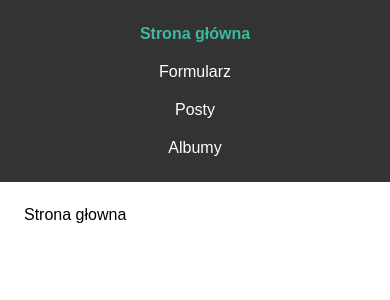
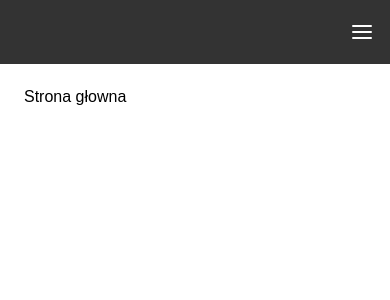
Before and after one commit to vertyll/vue-posts-albums-form, a Vue app: page / in a window 390 px wide. Shown: the top 300 px of the page. Built offline with nearby package versions, Linux system fonts and the light colour scheme.

Commit message:
feat: add hamburger menu

```diff
--- a/src/App.vue
+++ b/src/App.vue
@@ -1,10 +1,16 @@
 <script setup>
+import { ref } from 'vue';
 import { RouterLink, RouterView } from "vue-router";
-
+const isMenuOpen = ref(false);
+const toggleMenu = () => {
+  isMenuOpen.value = !isMenuOpen.value;
+};
+const closeMenu = () => {
+  isMenuOpen.value = false;
+};
 const scrollToTop = () => {
   document.documentElement.scrollTop = 0;
 };
-
 window.onscroll = () => {
   let scrollProgress = document.getElementById("progress");
   let pos = document.documentElement.scrollTop;
@@ -15,46 +21,38 @@ window.onscroll = () => {
   }
 };
 </script>
-
 <template>
   <div id="progress" @click="scrollToTop" class="scroll-to-top">
     <svg width="20" height="20" viewBox="0 0 24 24" fill="none" xmlns="http://www.w3.org/2000/svg">
-      <path d="M12 2L12 22" stroke="currentColor" stroke-width="2" stroke-linecap="round" stroke-linejoin="round"/>
-      <path d="M5 9L12 2L19 9" stroke="currentColor" stroke-width="2" stroke-linecap="round" stroke-linejoin="round"/>
+      <path d="M12 2L12 22" stroke="currentColor" stroke-width="2" stroke-linecap="round" stroke-linejoin="round" />
+      <path d="M5 9L12 2L19 9" stroke="currentColor" stroke-width="2" stroke-linecap="round" stroke-linejoin="round" />
     </svg>
   </div>
-  <div>
-    <nav class="navbar">
-      <RouterLink
-        class="link"
-        to="/"
-        exact
-        :class="{ active: $route.path === '/' }"
-        >Strona główna</RouterLink
-      >
-      <RouterLink
-        class="link"
-        to="/form"
-        exact
-        :class="{ active: $route.path === '/form' }"
-        >Formularz</RouterLink
-      >
-      <RouterLink
-        class="link"
-        to="/posts"
-        exact
-        :class="{ active: $route.path === '/posts' }"
-        >Posty</RouterLink
-      >
-      <RouterLink
-        class="link"
-        to="/albums"
-        exact
-        :class="{ active: $route.path === '/albums' }"
-        >Albumy</RouterLink
-      >
-    </nav>
-  </div>
-
+  <nav class="navbar">
+    <div class="hamburger" @click="toggleMenu">
+      <svg width="24" height="24" viewBox="0 0 24 24" fill="none" xmlns="http://www.w3.org/2000/svg">
+        <path d="M3 12H21" stroke="white" stroke-width="2" stroke-linecap="round" stroke-linejoin="round" />
+        <path d="M3 6H21" stroke="white" stroke-width="2" stroke-linecap="round" stroke-linejoin="round" />
+        <path d="M3 18H21" stroke="white" stroke-width="2" stroke-linecap="round" stroke-linejoin="round" />
+      </svg>
+    </div>
+    <div class="desktop-menu">
+      <RouterLink class="link" to="/" exact :class="{ active: $route.path === '/' }">Strona główna</RouterLink>
+      <RouterLink class="link" to="/form" exact :class="{ active: $route.path === '/form' }">Formularz</RouterLink>
+      <RouterLink class="link" to="/posts" exact :class="{ active: $route.path === '/posts' }">Posty</RouterLink>
+      <RouterLink class="link" to="/albums" exact :class="{ active: $route.path === '/albums' }">Albumy</RouterLink>
+    </div>
+    <div :class="['mobile-menu', { 'open': isMenuOpen }]">
+      <RouterLink class="link" to="/" exact :class="{ active: $route.path === '/' }" @click="closeMenu">Strona główna
+      </RouterLink>
+      <RouterLink class="link" to="/form" exact :class="{ active: $route.path === '/form' }" @click="closeMenu">
+        Formularz</RouterLink>
+      <RouterLink class="link" to="/posts" exact :class="{ active: $route.path === '/posts' }" @click="closeMenu">Posty
+      </RouterLink>
+      <RouterLink class="link" to="/albums" exact :class="{ active: $route.path === '/albums' }" @click="closeMenu">
+        Albumy</RouterLink>
+    </div>
+  </nav>
+  <div class="overlay" :class="{ 'active': isMenuOpen }" @click="closeMenu"></div>
   <RouterView />
 </template>
--- a/src/assets/main.css
+++ b/src/assets/main.css
@@ -9,14 +9,6 @@
 
 #app {
   min-height: 100vh;
-}
-
-.navbar {
-  background-color: var(--nav);
-  padding: 15px;
-  color: var(--white);
-  display: flex;
-  align-items: center;
 }
 
 .link {
@@ -329,6 +321,82 @@ p {
   margin: 20px auto;
 }
 
+.navbar {
+  background-color: var(--nav);
+  padding: 0 1rem;
+  display: flex;
+  justify-content: space-between;
+  align-items: center;
+  height: 64px;
+}
+
+.desktop-menu {
+  display: flex;
+  height: 100%;
+}
+
+.link {
+  color: var(--white);
+  text-decoration: none;
+  font-size: var(--r4);
+  padding: 0 15px;
+  transition: color 0.3s;
+  display: flex;
+  align-items: center;
+  height: 100%;
+}
+
+.link:hover {
+  color: var(--success);
+}
+
+.active {
+  color: var(--success);
+  font-weight: bold;
+}
+
+.hamburger {
+  display: none;
+  cursor: pointer;
+}
+
+.mobile-menu {
+  display: none;
+}
+
+.overlay {
+  display: none;
+  position: fixed;
+  top: 0;
+  left: 0;
+  width: 100%;
+  height: 100%;
+  background-color: rgba(0, 0, 0, 0.5);
+  z-index: 998;
+}
+
+.overlay.active {
+  display: block;
+}
+
+.scroll-to-top {
+  position: fixed;
+  bottom: 20px;
+  right: 20px;
+  background-color: var(--nav);
+  color: var(--white);
+  border-radius: 15px;
+  padding: 12px;
+  display: none;
+  cursor: pointer;
+  box-shadow: 0 4px 8px rgba(0, 0, 0, 0.2);
+  transition: background-color 0.3s;
+}
+
+.scroll-to-top:hover {
+  background-color: var(--success);
+}
+
 @keyframes spin {
   to {
     transform: rotate(360deg);
@@ -339,8 +407,50 @@ p {
   .container {
     flex-direction: column;
   }
+
+  .desktop-menu {
+    display: none;
+  }
+
+  .hamburger {
+    display: flex;
+    align-items: center;
+    height: 100%;
+    position: static;
+  }
+
   .navbar {
+    justify-content: flex-end;
+  }
+
+  .mobile-menu {
+    display: flex;
     flex-direction: column;
+    position: fixed;
+    top: 0;
+    right: -250px;
+    width: 250px;
+    height: 100%;
+    background-color: var(--white);
+    padding: 80px 20px 20px;
+    transition: right 0.3s ease-in-out;
+    z-index: 999;
+  }
+
+  .mobile-menu.open {
+    right: 0;
+  }
+
+  .mobile-menu .link {
+    margin: 10px 0;
+    color: var(--nav);
+    height: auto;
+    padding: 10px 15px;
+  }
+
+  .mobile-menu .link:hover,
+  .mobile-menu .link.active {
+    color: var(--success);
   }
 }
 
```
